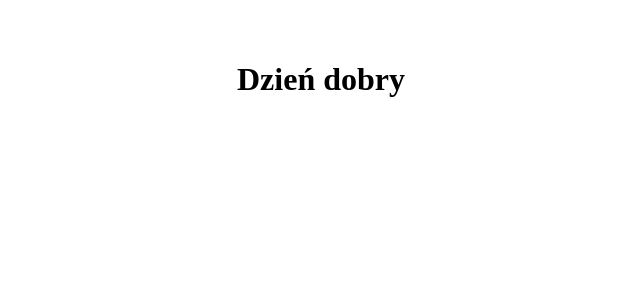
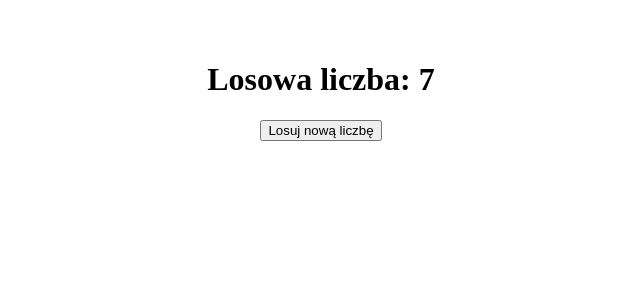
Before and after one commit to kacpi95/React-lesson, a React (Vite) app in the folder React-lesson/: page / in a window 1280 px wide. Shown: the top 300 px of the page, without its empty margins (319-959 px from the left). Built offline with nearby package versions, Linux system fonts and the light colour scheme.

Commit message:
Add 6 task in React

```diff
--- a/React-lesson/src/main.jsx
+++ b/React-lesson/src/main.jsx
@@ -77,20 +77,33 @@ import App from './App.jsx';
 //   );
 // }
 
-function WelcomeMessege() {
-  const [mess, setMess] = useState('');
+// function WelcomeMessege() {
+//   const [mess, setMess] = useState('');
 
-  useEffect(() => {
-    const time = new Date();
-    const hour = time.getHours();
+//   useEffect(() => {
+//     const time = new Date();
+//     const hour = time.getHours();
 
-    if (hour < 12) {
-      setMess('Dzień dobry');
-    } else if (hour >= 18) {
-      setMess('Dobry wieczór');
-    } else setMess('Dzień dobry');
-  }, []);
-  return <h1>{mess}</h1>;
+//     if (hour < 12) {
+//       setMess('Dzień dobry');
+//     } else if (hour >= 18) {
+//       setMess('Dobry wieczór');
+//     } else setMess('Dzień dobry');
+//   }, []);
+//   return <h1>{mess}</h1>;
+// }
+
+function RandomNumber() {
+  const [number, setNumber] = useState(Math.floor(Math.random() * 100) + 1);
+
+  return (
+    <div>
+      <h1>Losowa liczba: {number}</h1>
+      <button onClick={() => setNumber(Math.floor(Math.random() * 100) + 1)}>
+        Losuj nową liczbę
+      </button>
+    </div>
+  );
 }
 
-createRoot(document.getElementById('root')).render(<WelcomeMessege />);
+createRoot(document.getElementById('root')).render(<RandomNumber />);
```
